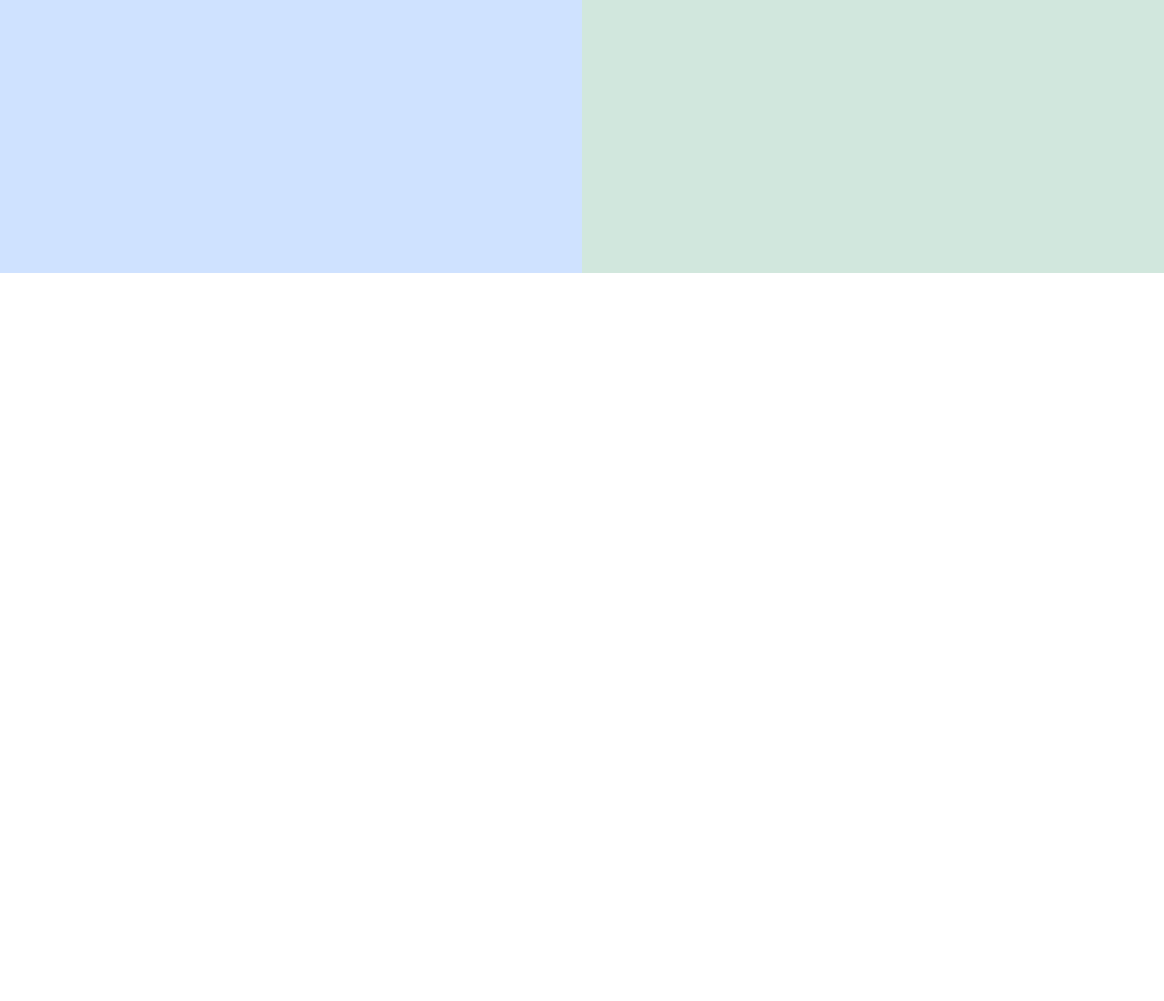
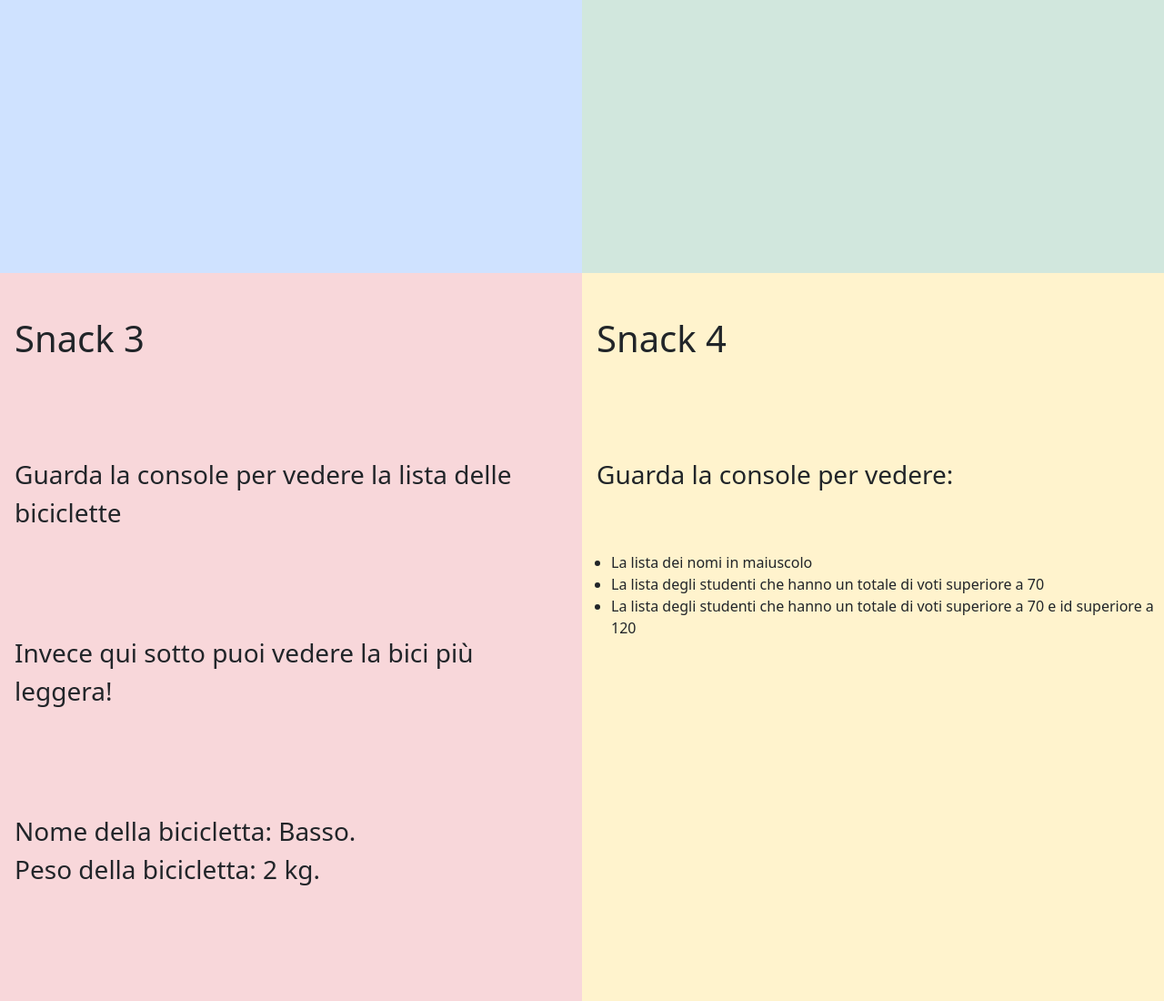
Before and after one commit to IIODERII/js-snack-es6, a plain HTML site: page index.html in a window 1280 px wide. Shown: the part 500-1600 px from the top of the page at 91% size. Before the commit the page ends 800 px from the top, so only its background shows below. Drawn offline with nearby package versions, Linux system fonts and the light colour scheme.

Commit message:
added script for snack 3

```diff
--- a/index.html
+++ b/index.html
@@ -11,11 +11,13 @@
 
         <!-- snack 1-->
         <div class="w-50 bg-primary-subtle h-100 overflow-auto" id="snack-1">
-            <h2 class="fs-1 py-5 px-3">Guarda la console per vedere la lista dei i segnaposti:</h2>
+            <h2 class="fs-1 py-5 px-3">Snack 1</h2>
+            <p class="fs-3 py-5 px-3">Guarda la console per vedere la lista dei i segnaposti:</p>
         </div>
         <!-- snack 2 -->
         <div class="w-50 bg-success-subtle h-100 overflow-auto" id="snack-2">
-            <h2 class="fs-1 py-5 px-3">Guarda la console per vedere:</h2>
+            <h2 class="fs-1 py-5 px-3">Snack 2</h2>
+            <p class="fs-3 py-5 px-3">Guarda la console per vedere:</p>
             <ul>
                 <li>La lista dei nomi in maiuscolo</li>
                 <li>La lista degli studenti che hanno un totale di voti superiore a 70</li>
@@ -25,6 +27,28 @@
         </div>
     </div>
 
+    <div class="d-flex vh-100">
+
+        <!-- snack 3-->
+        <div class="w-50 bg-danger-subtle h-100 overflow-auto" id="snack-3">
+            <h2 class="fs-1 py-5 px-3">Snack 3</h2>
+            <p class="fs-3 py-5 px-3">Guarda la console per vedere la lista delle biciclette</p>
+            <p class="fs-3 py-5 px-3">Invece qui sotto puoi vedere la bici più leggera!</p>
+        </div>
+        <!-- snack 4 -->
+        <div class="w-50 bg-warning-subtle h-100 overflow-auto" id="snack-4">
+            <h2 class="fs-1 py-5 px-3">Snack 4</h2>
+            <p class="fs-3 py-5 px-3">Guarda la console per vedere:</p>
+            <ul>
+                <li>La lista dei nomi in maiuscolo</li>
+                <li>La lista degli studenti che hanno un totale di voti superiore a 70</li>
+                <li>La lista degli studenti che hanno un totale di voti superiore a 70 e id superiore a 120</li>
+            </ul>
+
+        </div>
+    </div>
+    </div>
+
     <script src="js/script.js"></script>
 </body>
 </html>
--- a/js/script.js
+++ b/js/script.js
@@ -3,6 +3,7 @@
 (function oder2Snacks(){
     snack1() ;
     snack2() ;
+    snack3() ;
 
     function snack1(){
         const tavoloVip = [ 'Brad Pitt',
@@ -81,4 +82,71 @@
         console.log('La lista degli studenti che hanno un totale di voti superiore a 70 e id superiore a 120');
         console.log(studUp70and120);
     }
+
+    function snack3(){
+        const biciclette = [
+            {
+                nome: 'Atala',
+                peso: ''
+            },
+            {
+                nome: 'Basso',
+                peso: ''
+            },
+            {
+                nome: 'Bianchi',
+                peso: ''
+            },
+            {
+                nome: 'Bottecchia',
+                peso: ''
+            },
+            {
+                nome: 'Brinke ',
+                peso: ''
+            },
+            {
+                nome: 'Canellini',
+                peso: ''
+            },
+            {
+                nome: 'Lombardo',
+                peso: ''
+            },
+            {
+                nome: 'Pinarello',
+                peso: ''
+            },
+            {
+                nome: 'Scapin',
+                peso: ''
+            },
+            {
+                nome: 'Olympia',
+                peso: ''
+            },
+        ]
+
+        biciclette.forEach((value) => value.peso = getRndInteger(2,23));
+        console.log('Ecco tutte le nostre biciclette: ');
+        console.log(biciclette);
+
+        const snack3Container = document.getElementById('snack-3');
+        const lightBikeMsg = document.createElement('div');
+        lightBikeMsg.className = 'fs-3 py-5 px-3';
+
+        let lightBike = biciclette[0];
+
+        biciclette.forEach((value) => lightBike = (lightBike.peso > value.peso) ? value : lightBike);
+
+        lightBikeMsg.innerHTML = `
+            Nome della bicicletta: ${lightBike.nome}.<br>
+            Peso della bicicletta: ${lightBike.peso} kg.
+        `;
+        snack3Container.append(lightBikeMsg);
+    }
+
+    function getRndInteger(min, max) {
+        return Math.floor(Math.random() * (max - min + 1) ) + min;
+    }
 }());
```
